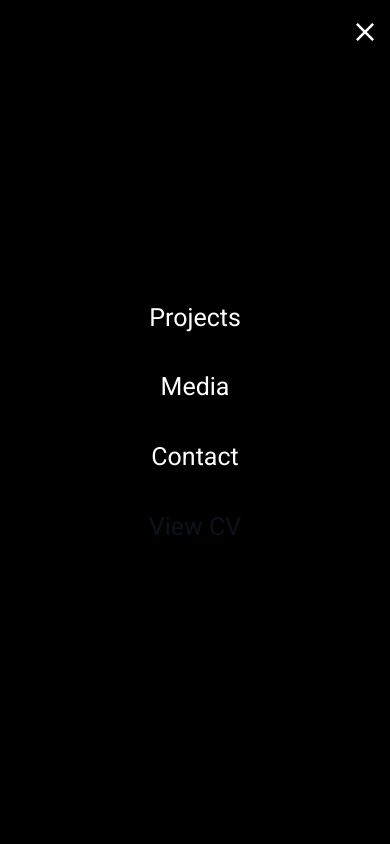
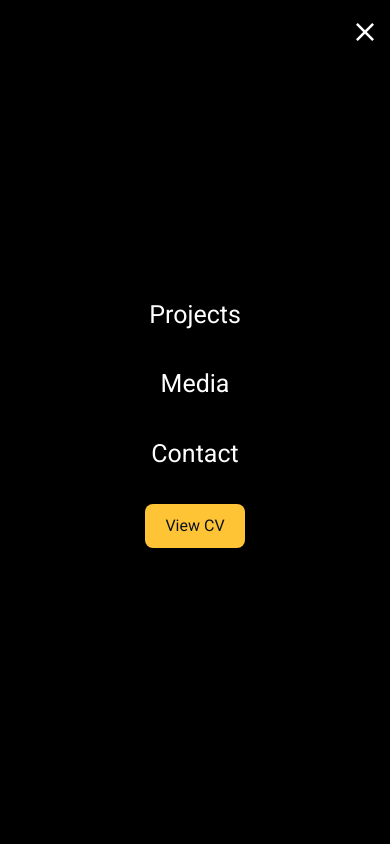
Before and after one commit to adamrichardturner/portfolio-2023, a Next.js app: page / in a window 390 px wide. Both pictures are taken after a click on the element 365 px from the left and 32 px from the top of the page. Shown: the top 844 px of the page. Built offline with nearby package versions, Linux system fonts and the light colour scheme.

Commit message:
Updated colours

```diff
--- a/components/Header/Header.tsx
+++ b/components/Header/Header.tsx
@@ -210,7 +210,9 @@ const Header: FunctionComponent = ({}) => {
             rel='noreferrer'
             onClick={() => setIsMenuOpen(false)}
           >
-            <li className='text-primary'>View CV</li>
+            <li className='bg-secondary px-5 shadow hover:shadow-lg py-2.5 rounded-lg font-normal text-base text-primary'>
+              View CV
+            </li>
           </a>
         </ul>
       </nav>
```
